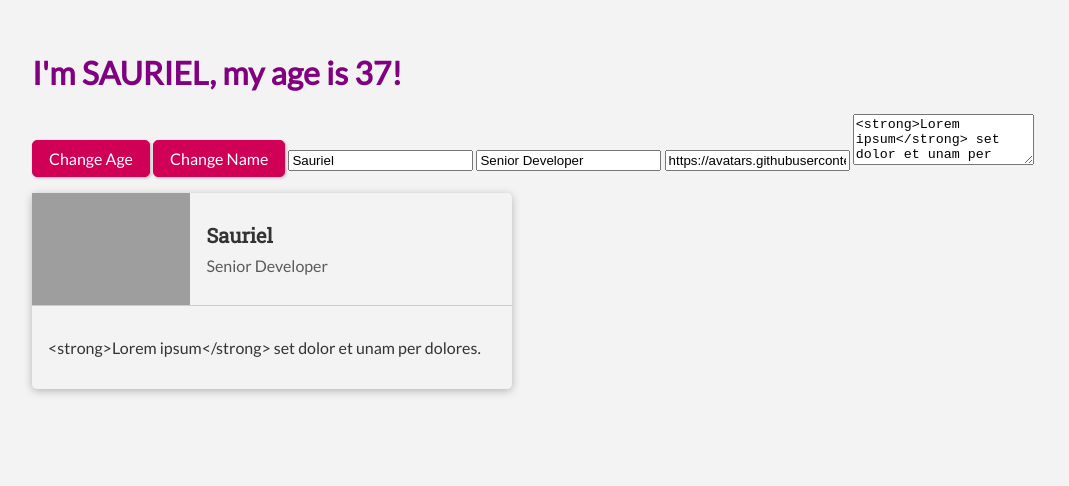
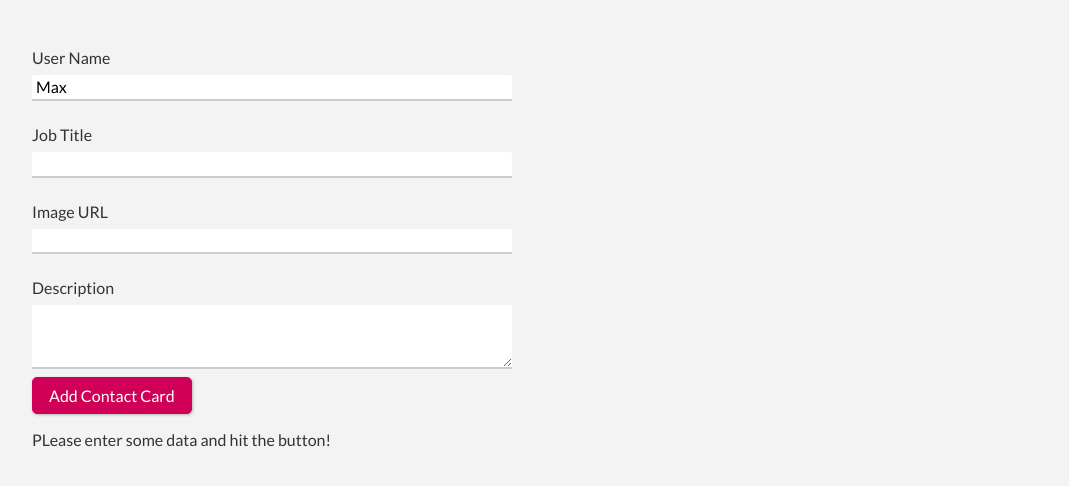
Before and after one commit to Sauriel/learning-something-new, a Svelte app in the folder svelte/01-first-app/: page / in a window 1280 px wide. Shown: the top 486 px of the page, without its empty margins (0-1069 px from the left). Built offline with nearby package versions, Linux system fonts and the light colour scheme; grey boxes are pictures that could not be loaded.

Commit message:
svelte: conditionals

```diff
--- a/svelte/01-first-app/public/global.css
+++ b/svelte/01-first-app/public/global.css
@@ -36,3 +36,30 @@ button:active {
   border-color: #e40763;
   box-shadow: 1px 1px 8px rgba(77, 51, 51, 0.26);
 }
+
+input, textarea {
+  display: block;
+  width: 100%;
+  font: inherit;
+  border: none;
+  border-bottom: 2px solid #ccc;
+  border-radius: 3px 3px 0 0;
+  background: white;
+  padding: 0.15rem 0.25rem;
+  transition: border-color 0.1s ease-out;
+}
+
+input:focus,
+textarea:focus {
+  border-color: #e40763;
+  outline: none;
+}
+
+label {
+  display: block;
+  margin: 0.5rem 0;
+}
+
+.form-control {
+  padding: 0.5rem 0;
+}
--- a/svelte/01-first-app/src/App.svelte
+++ b/svelte/01-first-app/src/App.svelte
@@ -1,54 +1,53 @@
 <script>
-	import ContactCard from './ContactCard.svelte';
+  import ContactCard from "./ContactCard.svelte";
 
-	export let name;
-	let age = 37;
-	let userImage = 'https://avatars.githubusercontent.com/u/1913320?s=48&v=4';
-	let jobTitle = 'Senior Developer';
-	let description = '<strong>Lorem ipsum</strong> set dolor et unam per dolores.';
+  let name = "Max";
+  let title = "";
+  let image = "";
+  let description = "";
+	let formState = 'empty';
 
-	$: uppercaseName = name.toUpperCase();
-
-	$: console.log(name);
-
-	$: if (name.toLowerCase().startsWith('d')) {
-		age = 10;
-	}
-
-	function incrementAge() {
-		age = age + 1;
-	}
-
-	function changeName() {
-		name = name.split('').reverse().join('');
-	}
-
-	function nameInput(event) {
-		name = event.target.value;
+	function addContact() {
+		if (name.trim().length == 0 || title.trim().length == 0 || image.trim().length == 0 || description.trim().length == 0) {
+			formState = 'invalid';
+			return;
+		}
+		formState = 'done';
 	}
 </script>
 
 <style>
-	h1 {
-		color: purple;
-	}
+  #form {
+    width: 30rem;
+    max-width: 100%;
+  }
 </style>
 
-<h1>I'm {uppercaseName}, my age is {age}!</h1>
+<div id="form">
+  <div class="form-control">
+    <label for="userName">User Name</label>
+    <input type="text" bind:value={name} id="userName" />
+  </div>
+  <div class="form-control">
+    <label for="jobTitle">Job Title</label>
+    <input type="text" bind:value={title} id="jobTitle" />
+  </div>
+  <div class="form-control">
+    <label for="image">Image URL</label>
+    <input type="text" bind:value={image} id="image" />
+  </div>
+  <div class="form-control">
+    <label for="desc">Description</label>
+    <textarea rows="3" bind:value={description} id="desc" />
+  </div>
+</div>
 
-<button on:click={incrementAge}>Change Age</button>
-<button on:click={changeName}>Change Name</button>
+<button on:click={addContact}>Add Contact Card</button>
 
-<!-- <input type="text" value={name} on:input={nameInput} /> -->
-
-<input type="text" bind:value={name} />
-<input type="text" bind:value={jobTitle} />
-<input type="text" bind:value={userImage} />
-<textarea rows="3" bind:value={description} />
-
-<ContactCard
-	userName={name}
-	{jobTitle}
-	{userImage}
-	{description}
-/>
+{#if formState == 'done'}
+	<ContactCard userName={name} jobTitle={title} {description} userImage={image} />
+{:else if formState == 'invalid'}
+	<p>Invalid input.</p>
+{:else}
+	<p>PLease enter some data and hit the button!</p>
+{/if}
--- a/svelte/01-first-app/src/ContactCard.svelte
+++ b/svelte/01-first-app/src/ContactCard.svelte
@@ -1,8 +1,8 @@
 <script>
-  export let userImage;
   export let userName;
   export let jobTitle;
   export let description;
+  export let userImage;
 </script>
 
 <style>
@@ -11,6 +11,7 @@
     max-width: 30rem;
     border-radius: 5px;
     margin: 1rem 0;
+    background: white;
   }
 
   header {
@@ -26,7 +27,7 @@
   }
 
   .thumb-placeholder {
-    background-color: #ccc;
+    background: #ccc;
   }
 
   img {
@@ -65,7 +66,7 @@
 
 <div class="contact-card">
   <header>
-    <div class="thumb" class:thumb-placeholder={!userImage}>
+    <div class="thumb" class:thumb-placeholder="{!userImage}">
       <img src={userImage} alt={userName} />
     </div>
     <div class="user-data">
```
